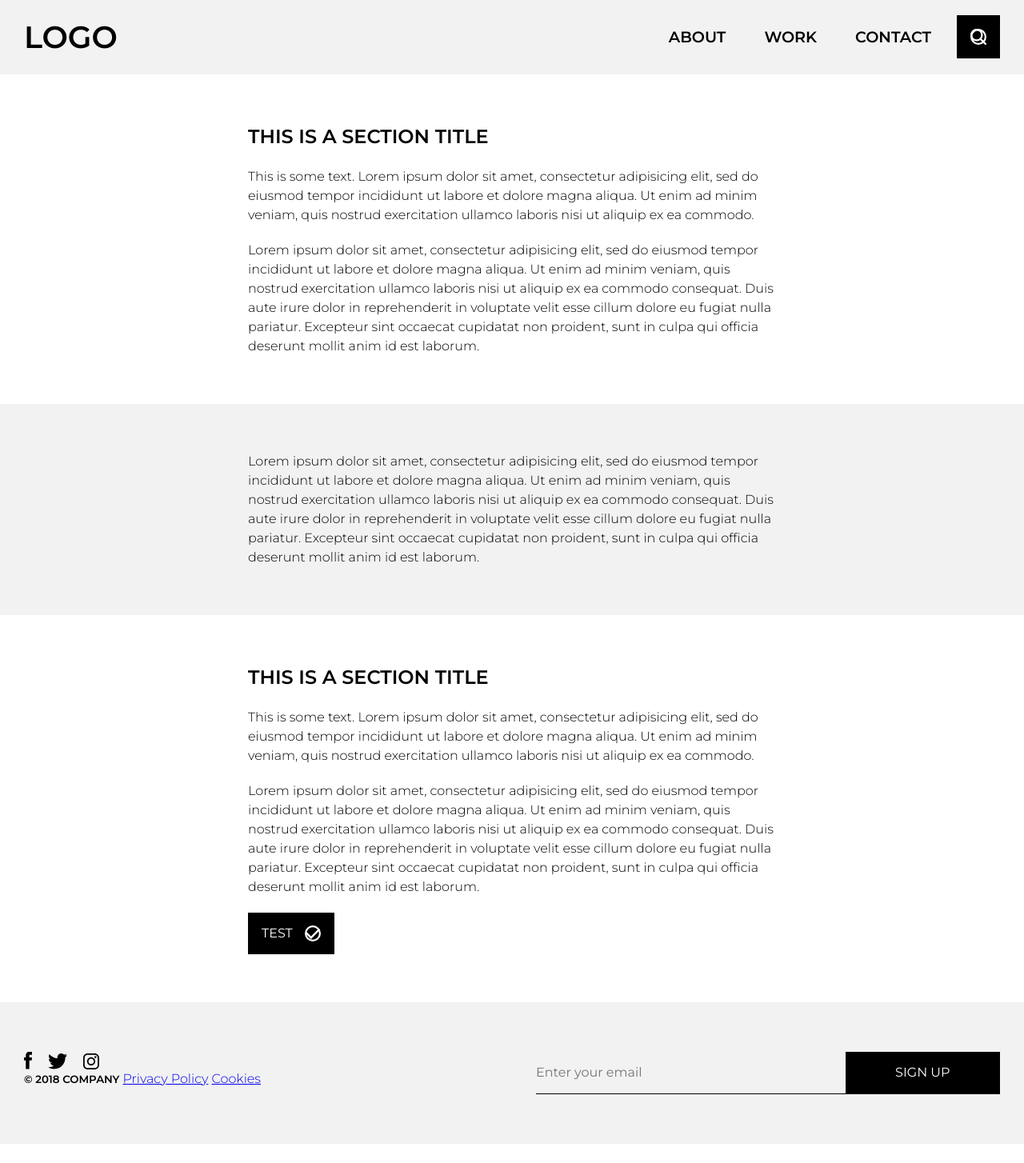
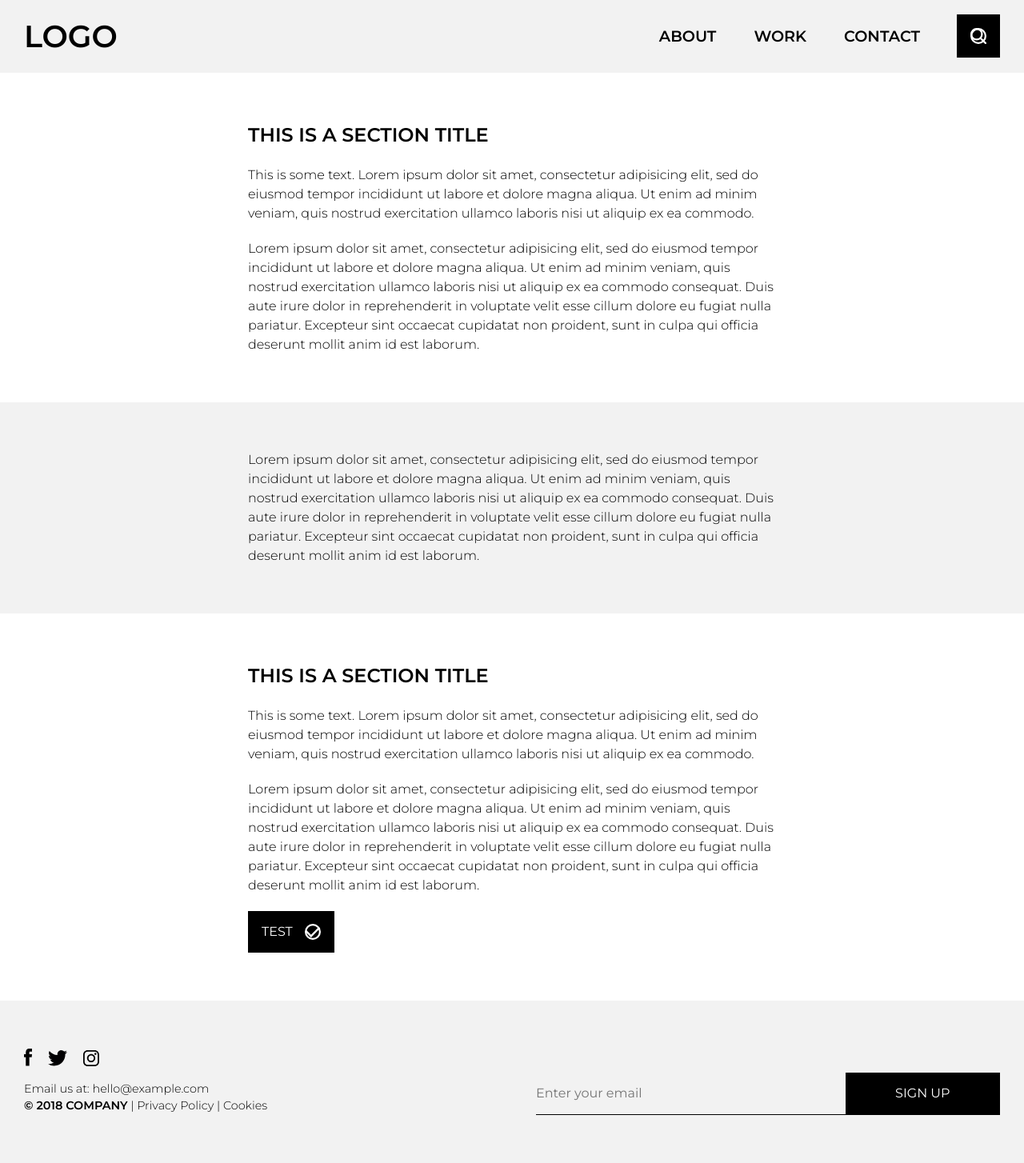
Before and after one commit to tommers-walker/new-plain, a website: page public/index.html in a window 1280 px wide. Shown: the whole page at 80% size. Before the commit the page ends 1430 px from the top, so only its background shows below. Drawn offline with Linux system fonts and the light colour scheme; files whose address does not match are found by name.

Commit message:
Update positioning for searchbar on mobile

```diff
--- a/public/index.html
+++ b/public/index.html
@@ -13,6 +13,7 @@
 
   </head>
   <body>
+    <!-- For a fixed header add header-is-fixed class to body -->
     <header class="header">
   <div class="container header__container">
     <a class="header__logo js-header-logo" href="#"><h1>Logo</h1></a>
@@ -35,7 +36,7 @@
 </nav>
 
 
-      <form class="search header__search">
+      <form class="search header__search js-nav-item">
         <input id="search-input" class="search__input input" type="text" name="search" value="" placeholder="Press enter to search or ESC to close">
 
         <button id="search-btn" type="submit" name="button" class="search__btn btn btn--icon-only">
@@ -104,8 +105,8 @@
 
     <footer class="footer">
   <div class="container">
-    <div class="grid">
-      <div class="col col-s-6">
+    <div class="grid grid--a-e">
+      <div class="footer__details col col-s-6">
         <ul class="footer__social social">
           <li class="social__item">
             <a class="social__link" href="#">
@@ -129,15 +130,20 @@
           </li>
         </ul>
 
-        <h5 class="footer__copyright">&copy;&nbsp;2018 Company</h5>
-        <a href="#">Privacy Policy</a>
-        <a href="#">Cookies</a>
+        <div class="footer__meta">
+          <p class="footer__email">Email us at: <a class="footer__link" href="mailto:hello@example.com">hello@example.com</a></p>
+          <span class="footer__copyright">&copy;&nbsp;2018 Company</span>
+          <span>|</span>
+          <a class="footer__link" href="#">Privacy Policy</a>
+          <span>|</span>
+          <a class="footer__link" href="#">Cookies</a>
+        </div>
       </div>
 
       <form class="col col-s-6">
         <div class="form__item grid-no-gtr grid-no-gtr--a-st">
-          <input class="input col col-m-8" type="email" name="email" value="" placeholder="Enter your email">
-          <button type="submit" name="button" class="btn col col-m-4">Sign up</button>
+          <input class="input col-m-8" type="email" name="email" value="" placeholder="Enter your email">
+          <button type="submit" name="button" class="btn btn--sign-up col-m-4">Sign up</button>
         </div>
       </form>
     </div>
--- a/src/javascripts/modules/menu.js
+++ b/src/javascripts/modules/menu.js
@@ -23,6 +23,7 @@ const menu = {
   init() {
     menuBtn.addEventListener('click', (e) => {
       utils.toggleClass(menuBtn, 'is-active');
+      utils.toggleClass(document.body, 'menu-is-active');
       toggleMenu();
     });
   }
--- a/src/stylesheets/app.scss
+++ b/src/stylesheets/app.scss
@@ -27,3 +27,4 @@
 @import "organisms/container";
 @import "organisms/footer";
 @import "organisms/section";
+@import "organisms/main";
--- a/src/stylesheets/atoms/_btn.scss
+++ b/src/stylesheets/atoms/_btn.scss
@@ -18,8 +18,8 @@
   }
 }
 
-.btn--load {
-
+.btn--sign-up {
+  min-width: 7em;
 }
 
 .btn--icon-only {
--- a/src/stylesheets/molecules/_form.scss
+++ b/src/stylesheets/molecules/_form.scss
@@ -4,5 +4,5 @@
 
 .form__item {
   flex-wrap: nowrap;
-
+  width: 100%;
 }
--- a/src/stylesheets/molecules/_nav.scss
+++ b/src/stylesheets/molecules/_nav.scss
@@ -13,7 +13,7 @@
     justify-content: center;
     align-items: center;
     left: 0;
-    top: rem(89);
+    top: $mobileHeaderHeight;
     right: 0;
     bottom: 0;
     z-index: 1;
@@ -51,7 +51,11 @@
 
   @include media($medium-screen-up) {
     + .nav__item {
-      margin-left: 1rem;
+      margin-left: $gtr-half;
+    }
+
+    &:last-child {
+      margin-right: $gtr-half;
     }
   }
 }
--- a/src/stylesheets/molecules/_search.scss
+++ b/src/stylesheets/molecules/_search.scss
@@ -8,20 +8,19 @@
 }
 
 .search__input {
-  transition: all 0.2s;
-  width: 0;
+  @include media($medium-screen-down) {
+    &::placeholder {
+      font-size: 0.8em;
+    }
+  }
 
-  &.is-active {
-    width: 19em;
-  }
-}
+  @include media($medium-screen-up) {
+    transition: all 0.2s;
+    width: 0;
 
-.search__container {
-  transition: all 0.2s;
-  width: 0;
-
-  &.is-active {
-    width: rem(220);
+    &.is-active {
+      width: 19em;
+    }
   }
 }
 
--- a/src/stylesheets/organisms/_footer.scss
+++ b/src/stylesheets/organisms/_footer.scss
@@ -1,19 +1,21 @@
 .footer {
   background-color: $grey;
-  padding-top: 2rem;
-  padding-bottom: 2rem;
+  padding-top: $gtr;
+  padding-bottom: $gtr;
   margin-top: auto;
 }
 
 .footer__copyright {
+  font-weight: 600;
   text-transform: uppercase;
   display: inline-block;
 }
 
-.footer__social {
-  // display: inline-flex;
+.footer__details {
+  @include flow;
+  font-size: 0.9em;
 }
 
-.footer__row {
-  // display: flex;
+.footer__link {
+  text-decoration: none;
 }
--- a/src/stylesheets/organisms/_header.scss
+++ b/src/stylesheets/organisms/_header.scss
@@ -1,7 +1,14 @@
 .header {
-  padding-top: 1rem;
-  padding-bottom: 1rem;
+  padding-top: $gtr-half;
+  padding-bottom: $gtr-half;
   background-color: $grey;
+
+  .header-is-fixed & {
+    width: 100%;
+    position: fixed;
+    top: 0;
+    left: 0;
+  }
 }
 
 .header__container {
@@ -18,5 +25,20 @@
 }
 
 .header__search {
-  margin-left: 1rem;
+  @include media($medium-screen-down) {
+    display: none;
+
+    .menu-is-active & {
+      display: inline-flex;
+      position: fixed;
+      top: $mobileHeaderHeight + $gtr;
+      z-index: 1;
+      left: $gtr-half;
+      width: calc(100% - #{$gtr});
+    }
+  }
+
+  @include media($medium-screen-up) {
+    margin-left: $gtr-half;
+  }
 }
--- /dev/null
+++ b/src/stylesheets/organisms/_main.scss
@@ -0,0 +1,9 @@
+.main {
+  .header-is-fixed & {
+    margin-top: $mobileHeaderHeight;
+
+    @include media($medium-screen-up) {
+      margin-top: $headerHeight;
+    }
+  }
+}
--- a/src/stylesheets/typography/_typography.scss
+++ b/src/stylesheets/typography/_typography.scss
@@ -5,3 +5,7 @@ body {
   font-family: $ff-primary;
   color: $body-text;
 }
+
+a {
+  color: currentColor;
+}
--- a/src/stylesheets/utilities/_variables.scss
+++ b/src/stylesheets/utilities/_variables.scss
@@ -4,7 +4,7 @@ $ff-primary: 'Montserrat', sans-serif;
 // Colors
 $black: #000;
 $white: #FFF;
-$grey: rgba($black, 0.05);
+$grey: lighten($black, 95%);
 $body-text: $black;
 
 // Layout
@@ -17,3 +17,6 @@ $gtr-half  : $gtr / 2;
 $gtr-dbl   : $gtr * 2;
 $cols      : 12;
 $max-width : rem(1440);
+
+$mobileHeaderHeight: rem(87);
+$headerHeight: rem(90);
```
Also changed, not shown: src/html/layouts/application.html (+1 -0 lines), src/html/layouts/footer.html (+12 -7 lines), src/html/layouts/header.html (+1 -1 lines), public/stylesheets/app.css.
